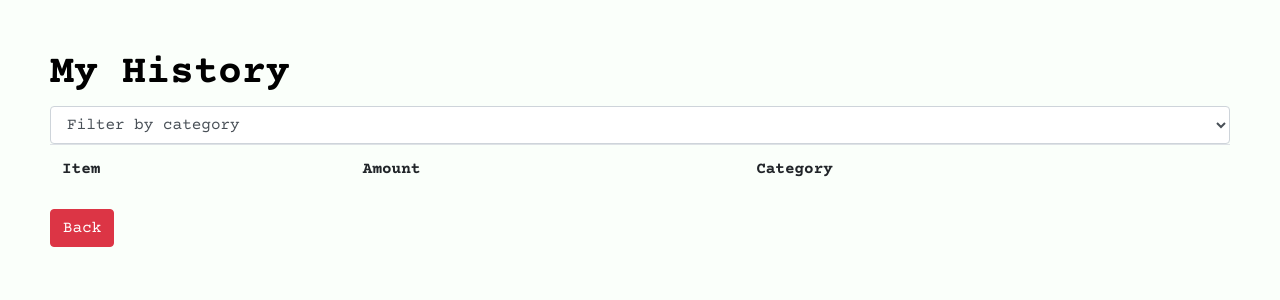
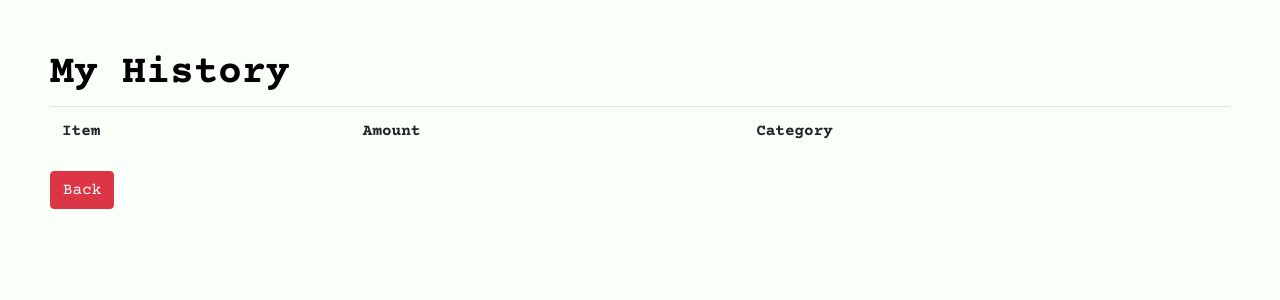
Before and after one commit to WICS-UCI/venushacks-web-dev-workshop, a Flask app: template templates/view.html in a window 1280 px wide. Shown: the top 300 px of the page. Run offline with Flask 2, Linux system fonts and the light colour scheme; the template is opened without the code that fills it, so the values that code supplies are empty; some libraries are stand-ins or nearby versions.

Commit message:
Update starter template.

```diff
--- a/main.py
+++ b/main.py
@@ -14,34 +14,25 @@
     # Default an HTML page
     return render_template('index.html')
 
+# Render add expense page
 @app.route('/add-page')
 def add_page():
-    return render_template('add.html')
+    pass
 
-@app.route('/view-page')
-def view_page():
-    return render_template('view.html', category="all")
-
+# Render view page with specific category filter
 @app.route('/view-cat', methods=['POST'])
 def change_category():
-    category = request.form['cat']
-    return redirect('/view/' + category)
+    pass
 
 # Regular GET method (doesn't receive information, sends back information)
 @app.route('/view/<category>')
 def view(category):
-    if category == 'all':
-        data= expenses
-    else:
-        data =  [i for i in expenses if i['category'] == category]
-    return render_template('view.html', category=category, data=data)
+    pass
 
 # POST method (receives information, sends back information)
 @app.route('/add', methods=['POST'])
 def add_item():
-    item = {'item': request.form['item'], 'amount': request.form['amount'], 'category': request.form['category']}
-    expenses.append(item)
-    return redirect('view/all')
+    pass
 
 # Runs Flask App
 if __name__ == "__main__":
--- a/templates/view.html
+++ b/templates/view.html
@@ -24,15 +24,9 @@
 		<h1>My History</h1>
 		<!-- This is the table created in the view page -->
 
-		<form method="POST" action="/view-cat">
-			<select id="view-form" class="form-control" name="cat" required onchange="this.form.submit()">
-				<!-- The value attribute indicates what is sent when the form is submitted -->
-				<option value = "" selected>Filter by category</option>
-				<option id="all-option" value="all">All</option>
-				<option id="food-option" value="food">Food</option>
-				<option id="travel-option" value="travel">Travel</option>
-				<option id="entertainment-option" value="entertainment">Entertainment</option>
-			</select>
+		<!-- TODO 1: Create filter dropdown -->
+		<form>
+
 		</form>
 
 		<table class="table">
@@ -42,13 +36,9 @@
 			<!-- The <tbody> tag is what is connected to the Javascript function, so when HTML is added, it goes in here -->
 			<tbody id="result_table">
 				<!-- Generate a row for each item -->
-				{% for item in data %}
-				<tr>
-					<td>{{item["item"]}}</td>
-					<td>{{item["amount"]}}</td>
-					<td>{{item["category"]}}</td>
-				</tr>
-				{% endfor %}
+				<!-- TODO: Use Jinja2 to render data as rows in the table-->
+
+
 			</tbody>
 		</table>
 
```
Also changed, not shown: templates/add.html (+7 -8 lines), templates/index.html (+7 -4 lines).
